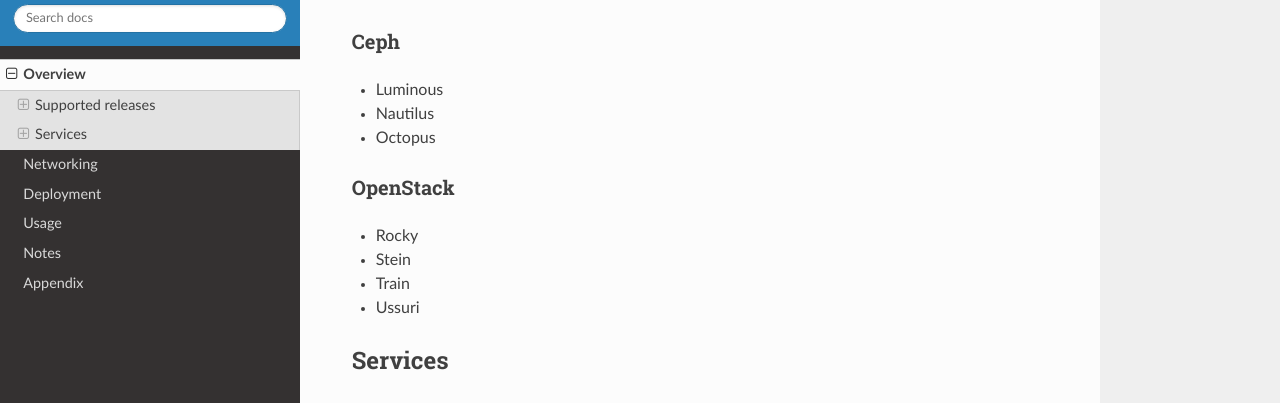
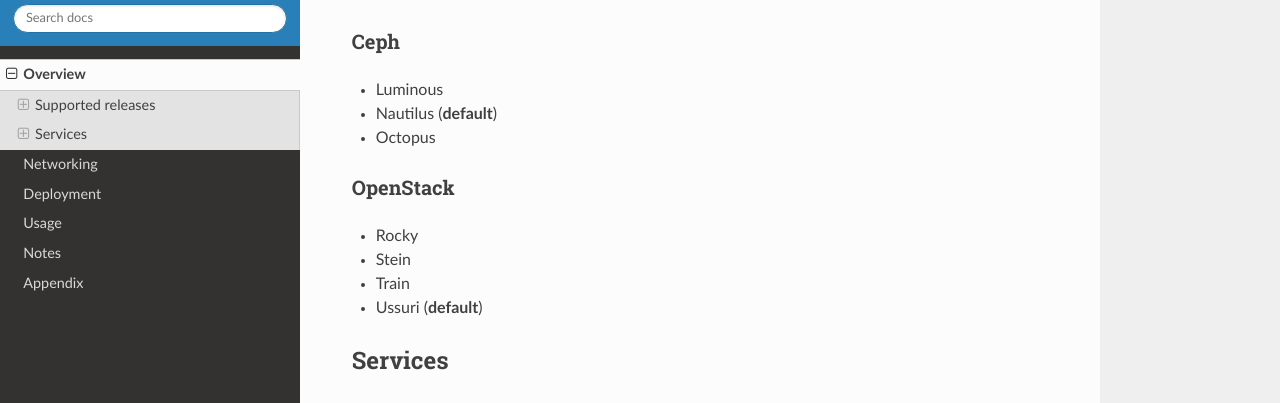
Before and after one commit to osism/testbed, a Sphinx documentation site: the page built from docs/source/overview.rst, in a window 1280 px wide and 900 px high, scrolled down 1345 px. Shown: the part 154-557 px from the top of the window. Built offline with Sphinx 7.4.7 and the Read the Docs theme 2.0.0, drawn with Linux system fonts in a browser that asks for light colours.

```diff
--- a/docs/source/overview.rst
+++ b/docs/source/overview.rst
@@ -25,7 +25,7 @@
 ----
 
 * Luminous
-* Nautilus
+* Nautilus (**default**)
 * Octopus
 
 OpenStack
@@ -34,7 +34,7 @@
 * Rocky
 * Stein
 * Train
-* Ussuri
+* Ussuri (**default**)
 
 Services
 ========
```
Also changed, not shown: 2 other files.
